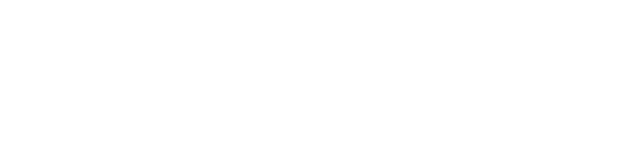
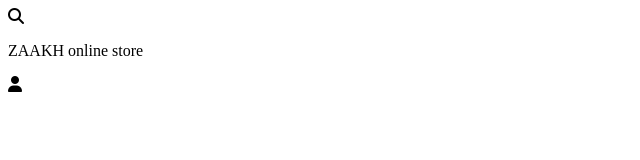
Before and after one commit to Khodor-Hassoun/e-commerce_project, a plain HTML site: page index.html in a window 1280 px wide. Shown: the whole page, without its empty margins (0-640 px from the left). Drawn offline with Linux system fonts and the light colour scheme; files that its build step writes are made by us from their sources.

Commit message:
add navbar section, class and items

```diff
--- a/index.html
+++ b/index.html
@@ -16,6 +16,13 @@
     <header>
         <!--Start navbar section-->
         <nav>
+            <div class="navbar">
+                <div class="navbar-container">
+                    <i class="fa-solid fa-magnifying-glass navbar-item"></i>
+                    <p class="navbar-item">ZAAKH online store</p>
+                    <i class="fa-solid fa-user navbar-item"></i>
+                </div>
+            </div>
         </nav>
         <!-- end navbar section-->
     </header>
```
